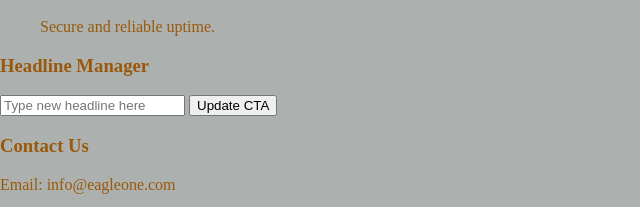
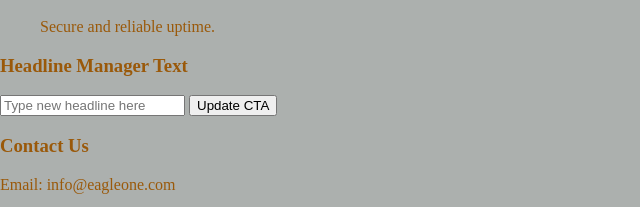
Before and after one commit to charleydollar-svg/Dynamic-and-Styled-Landing-Page, a plain HTML site: page index.html in a window 1280 px wide. Shown: the part 437-644 px from the top of the page, 0-640 px from the left. Drawn offline with Linux system fonts and the light colour scheme; a script that the page names is missing.

Commit message:
minor spaces

```diff
--- a/index.html
+++ b/index.html
@@ -38,7 +38,7 @@
         </section>
 
         <section class="admin-controls">
-            <h3>Headline Manager</h3>
+            <h3>Headline Manager Text</h3>
 
             <input type="text" id="headline-input" placeholder="Type new headline here">
 
```
Also changed, not shown: style.css (line endings or trailing spaces).
